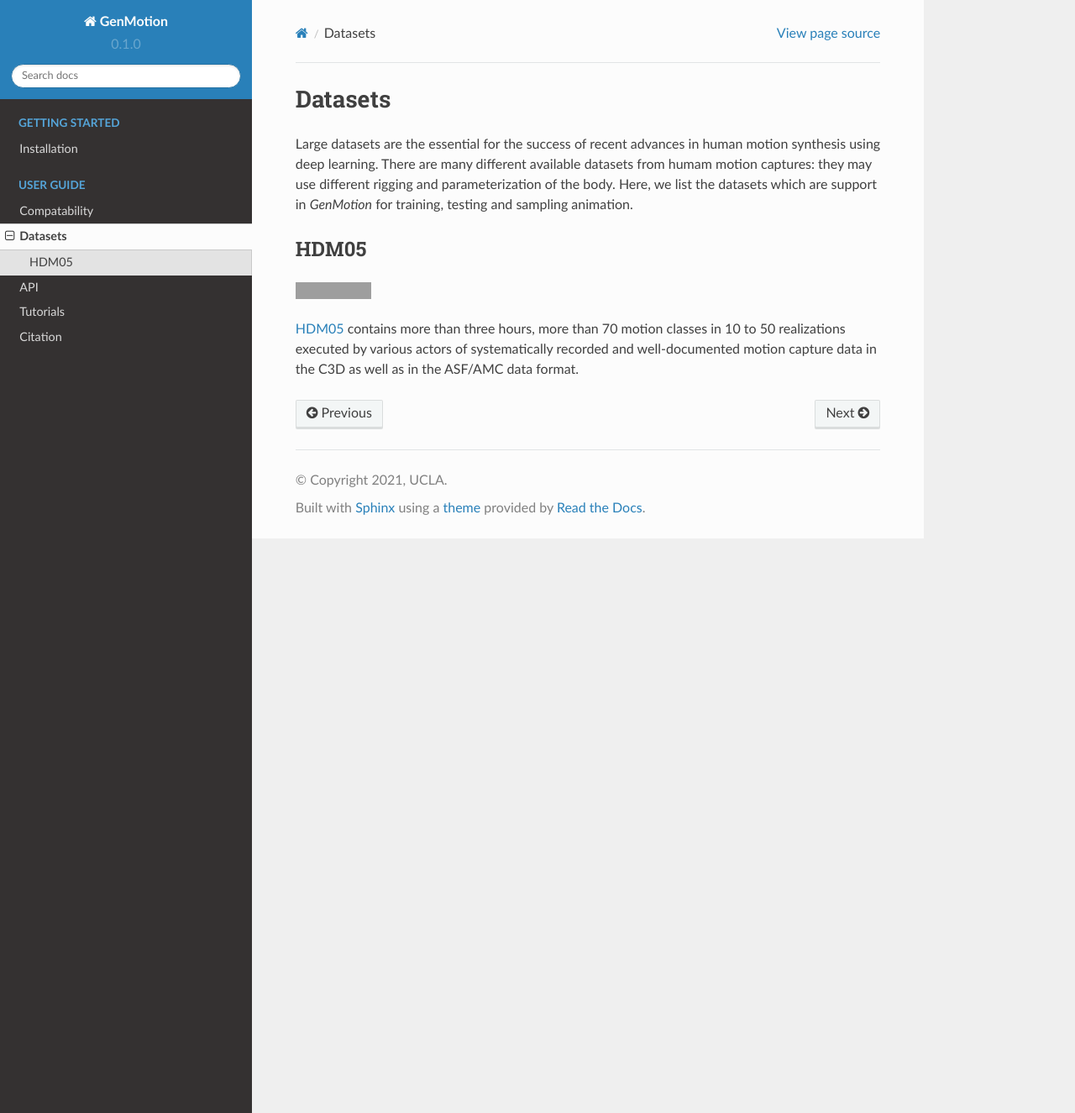
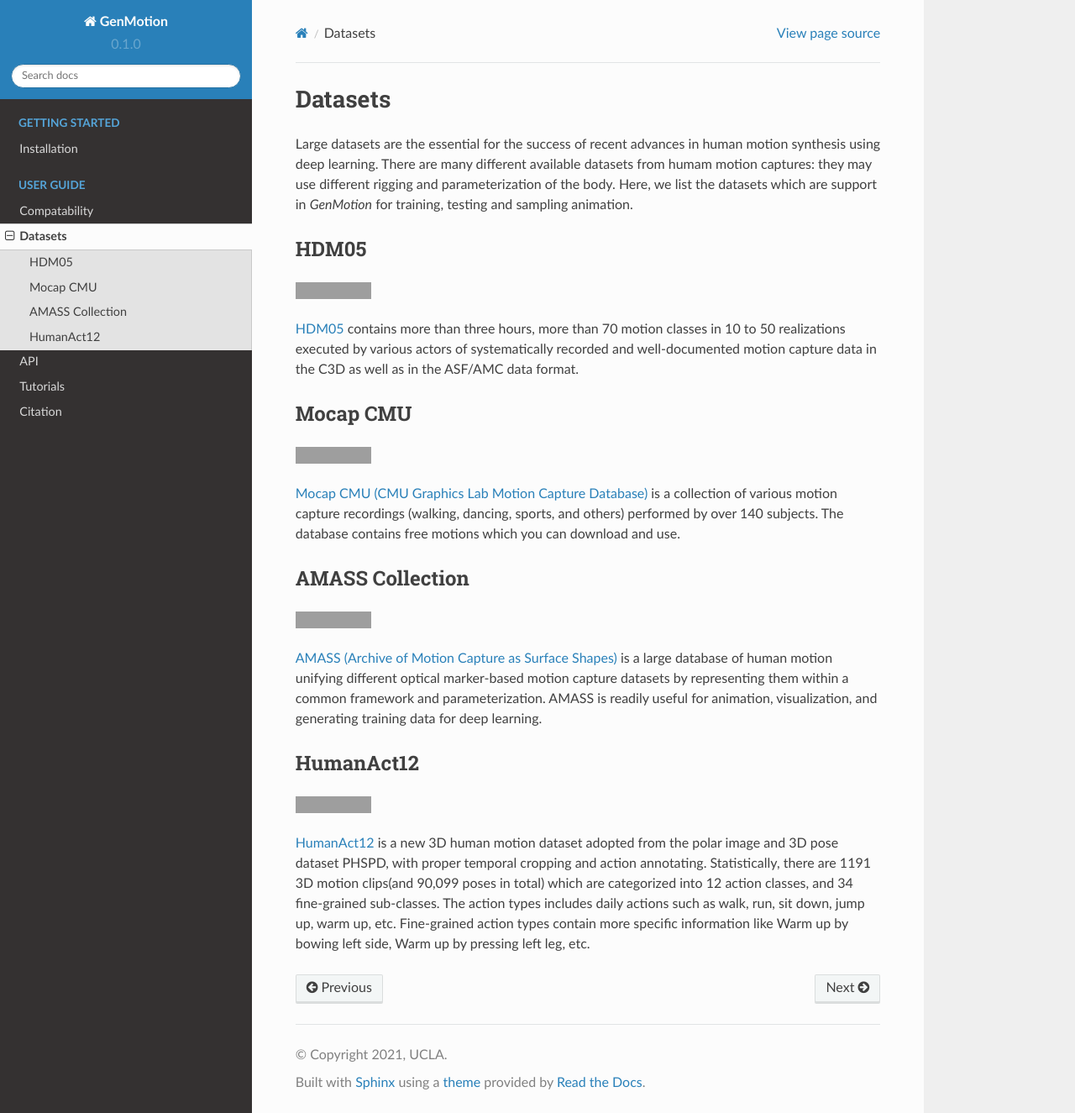
Before and after one commit to yizhouzhao/GenMotion, a Sphinx documentation site: the page built from docs/source/dataset.rst, in a window 1280 px wide and 1325 px high. Shown: the whole window at 84% size. Built offline with Sphinx 7.4.7 and the Read the Docs theme 2.0.0, drawn with Linux system fonts in a browser that asks for light colours; grey boxes are pictures that could not be loaded.

Commit message:
add license to datasets

```diff
--- a/docs/source/dataset.rst
+++ b/docs/source/dataset.rst
@@ -6,8 +6,38 @@
 HDM05
 ################################
 
-.. image:: https://img.shields.io/github/license/yizhouzhao/genmotion
+.. image:: https://img.shields.io/badge/license-creative_commons-red
    :target: https://creativecommons.org/licenses/by-sa/3.0/
    :alt: Licence
 
 `HDM05 <http://resources.mpi-inf.mpg.de/HDM05/index.html>`_  contains more than three hours, more than 70 motion classes in 10 to 50 realizations executed by various actors of systematically recorded and well-documented motion capture data in the C3D as well as in the ASF/AMC data format.
+
+Mocap CMU
+################################
+
+.. image:: https://img.shields.io/badge/license--green
+   :target: http://mocap.cs.cmu.edu/faqs.php
+   :alt: Licence
+
+`Mocap CMU (CMU Graphics Lab Motion Capture Database) <http://mocap.cs.cmu.edu/>`_ is a collection of various motion capture recordings (walking, dancing, sports, and others) performed by over 140 subjects. The database contains free motions which you can download and use.
+
+
+AMASS Collection
+################################
+
+.. image:: https://img.shields.io/badge/license-non_commercial-green
+   :target: https://amass.is.tue.mpg.de/license.html
+   :alt: Licence
+
+
+`AMASS (Archive of Motion Capture as Surface Shapes) <https://amass.is.tue.mpg.de/login.php>`_ is a large database of human motion unifying different optical marker-based motion capture datasets by representing them within a common framework and parameterization. AMASS is readily useful for animation, visualization, and generating training data for deep learning.
+
+
+HumanAct12
+################################
+
+.. image:: https://img.shields.io/badge/license-non_commercial-green
+   :target: https://jimmyzou.github.io/publication/2020-PHSPDataset
+   :alt: Licence
+
+`HumanAct12 <https://ericguo5513.github.io/action-to-motion/#data>`_ is a new 3D human motion dataset adopted from the polar image and 3D pose dataset PHSPD, with proper temporal cropping and action annotating. Statistically, there are 1191 3D motion clips(and 90,099 poses in total) which are categorized into 12 action classes, and 34 fine-grained sub-classes. The action types includes daily actions such as walk, run, sit down, jump up, warm up, etc. Fine-grained action types contain more specific information like Warm up by bowing left side, Warm up by pressing left leg, etc.
```
